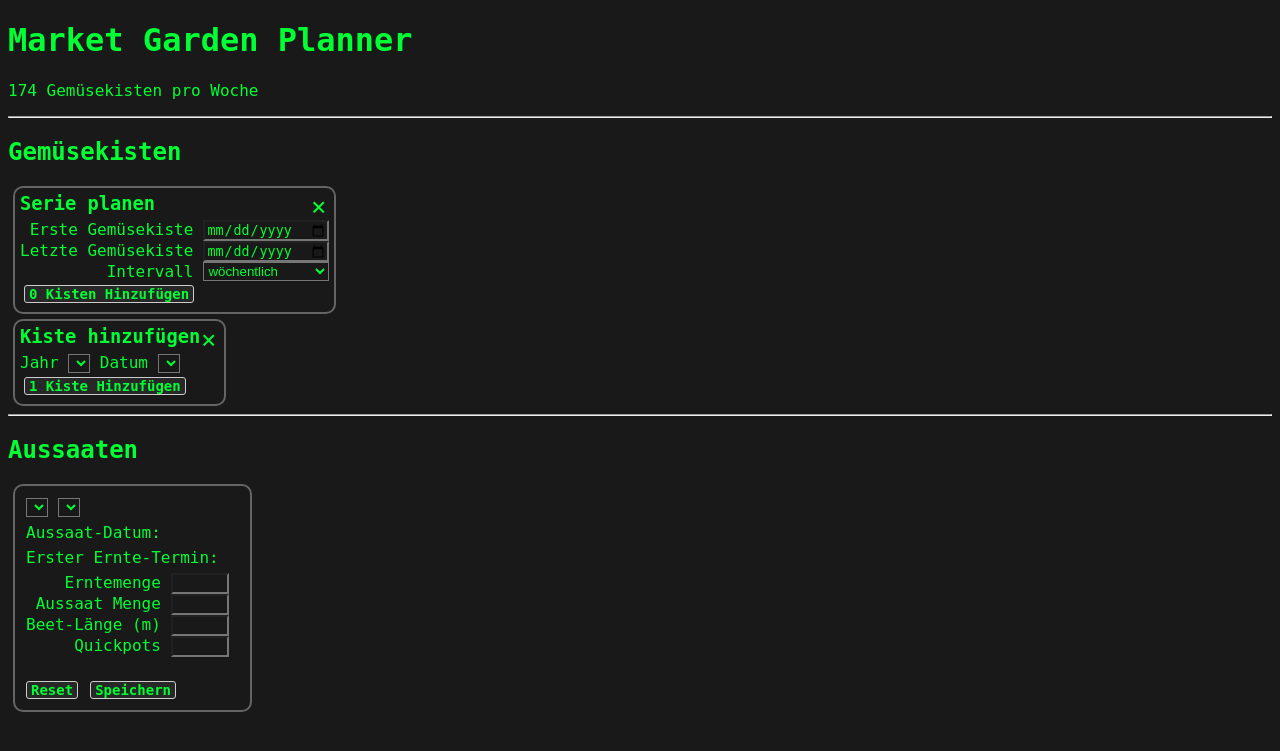
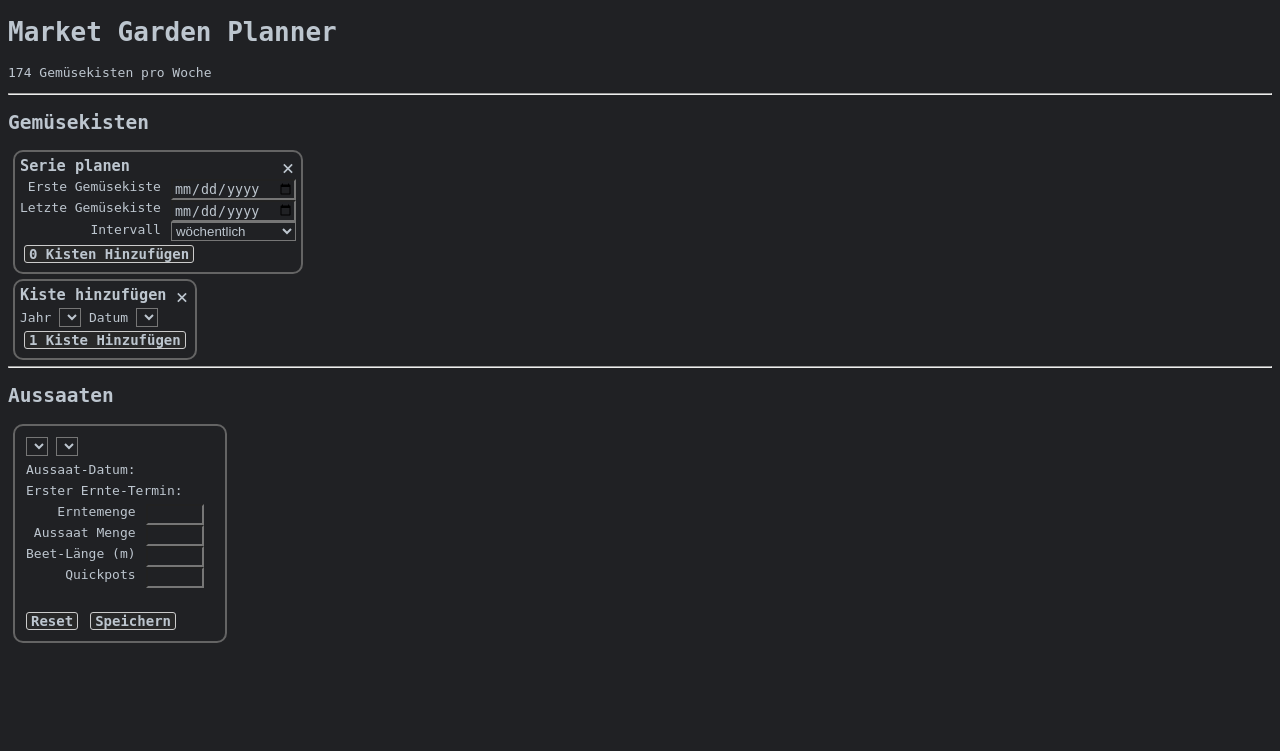
Before and after one commit to Blocaholic/market-garden-planner, a PHP site: page /boxes.html in a window 1280 px wide. Shown: the top 751 px of the page. Run offline with PHP 8.4, Linux system fonts and the light colour scheme; lists and menus that the app fills with data are empty; some web fonts are replaced.

Commit message:
Change design to eye care version

```diff
--- a/app/style.css
+++ b/app/style.css
@@ -1,17 +1,13 @@
-@font-face {
-  font-family: Unifont;
-  src: url('unifont-14.0.04.ttf');
-}
 body {
-  color: rgb(0, 255, 51);
-  background-color: rgb(25, 25, 25);
-  font-family: Unifont, monospace;
+  color: rgb(189, 198, 207);
+  background-color: rgb(32, 33, 36);
+  font-family: monospace;
 }
 
 input,
 select {
-  color: rgb(0, 255, 51);
-  background-color: rgb(25, 25, 25);
+  color: rgb(189, 198, 207);
+  background-color: rgb(32, 33, 36);
 }
 
 input[type='text'] {
```
